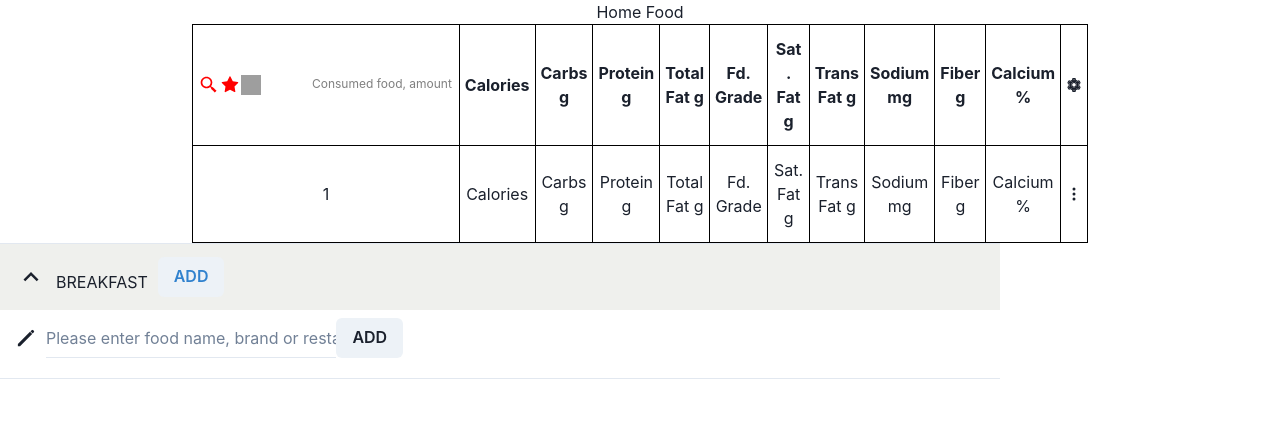
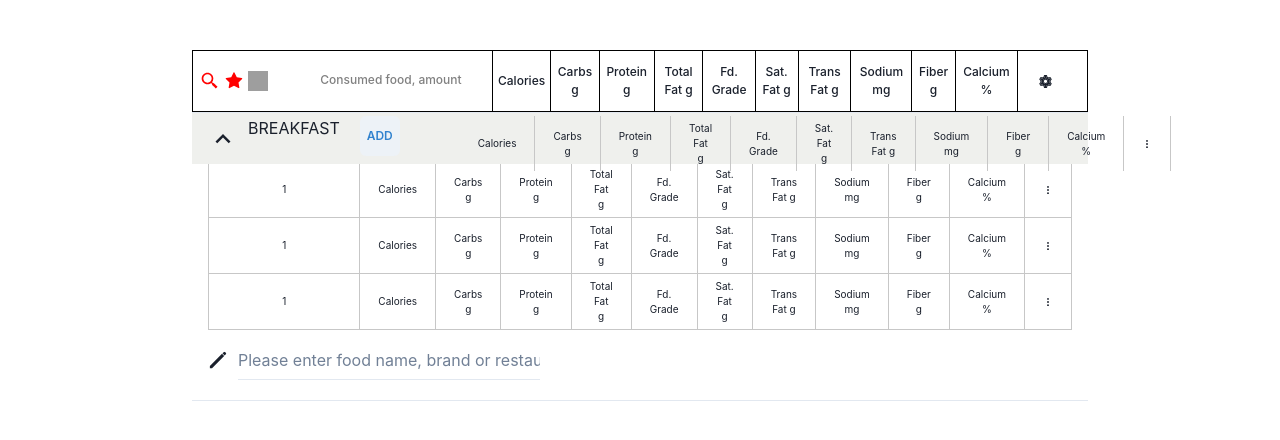
Before and after one commit to surajDongre-16/sloppy-impulse-7268, a React (Create React App) app in the folder sloppy-impulse-7268/frontend/: page /food in a window 1280 px wide. Shown: the top 440 px of the page. Built offline with nearby package versions, Linux system fonts and the light colour scheme; grey boxes are pictures that could not be loaded.

Commit message:
breakfastdone

```diff
--- a/sloppy-impulse-7268/frontend/src/Pages/Foodpage/Breakfast.jsx
+++ b/sloppy-impulse-7268/frontend/src/Pages/Foodpage/Breakfast.jsx
@@ -1,5 +1,7 @@
 import React from 'react'
 import { IoPencilSharp } from "react-icons/io5";
+import style from './Food.module.css'
+import { BsThreeDotsVertical } from "react-icons/bs";
 
 import {
     Accordion,
@@ -19,23 +21,27 @@ import {
     MenuOptionGroup,
     MenuDivider,
     Flex,
+    Text,
 } from '@chakra-ui/react'
 function Breakfast() {
     return (
         <div>
 
 
-            <Accordion defaultIndex={[0]} allowMultiple>
-                <AccordionItem w='1000px'>
-                    <h2>
-                        <AccordionButton bg='rgb(239,240,237)'>
+            <Accordion w='70%' m='auto' defaultIndex={[0]} allowMultiple>
+                <AccordionItem>
+
+                    <AccordionButton bg='rgb(239,240,237)' >
                         <AccordionIcon fontSize='30px' />
-                            <Box pt='18px' pl='10px' textAlign='center' h='50px'>
 
-                                BREAKFAST
-                            </Box>
+
+                        <Flex textAlign='center' mt='-5px' h='40px'>
+                            <Box w='20%' >
+                                <Flex  >
+                                    <Text pl='10px'> BREAKFAST</Text>
+
                                     <Menu>
-                                <MenuButton as={Button} ml='10px' color='blue.500' >
+                                        <MenuButton as={Button} ml='20px' fontSize='12px' p='5px 5px' color='blue.500' >
                                             ADD
                                         </MenuButton>
                                         <MenuList>
@@ -44,25 +50,98 @@ function Breakfast() {
                                             <MenuItem>Quick</MenuItem>
                                         </MenuList>
                                     </Menu>
+                                </Flex>
+                            </Box>
+                            <Box w='80%' ml='60px' >
+                                <thead className={style.tableheadBreak}  >
+
+                                    <th data-lable="Calories">Calories</th>
+                                    <th data-lable="Carbs g">Carbs g</th>
+                                    <th data-lable="Protein g">Protein g</th>
+                                    <th data-lable="Total Fat g">Total Fat g</th>
+                                    <th data-lable="Fd. Grade">Fd. Grade</th>
+                                    <th data-lable="Sat. Fat g">Sat. Fat g</th>
+                                    <th data-lable="Trans Fat g">Trans Fat g</th>
+                                    <th data-lable="Sodium mg">Sodium mg</th>
+                                    <th data-lable="Fiber g">Fiber g</th>
+                                    <th data-lable="Calcium %">Calcium %</th>
+                                    <th data-lable="Marks"><BsThreeDotsVertical /></th>
+
+
+                                </thead>
+                            </Box>
+                        </Flex>
+
 
 
 
                     </AccordionButton>
-                    </h2>
+
                     <AccordionPanel >
+                        <Box mt='-10px'>
 
-                        <Flex >
+                            <tbody id={style.addedrows}>
+                                <tr>
+                                    <td data-lable="Consumed food, amount">1</td>
+                                    <td data-lable="Calories">Calories</td>
+                                    <td data-lable="Carbs g">Carbs g</td>
+                                    <td data-lable="Protein g">Protein g</td>
+                                    <td data-lable="Total Fat g">Total Fat g</td>
+                                    <td data-lable="Fd. Grade">Fd. Grade</td>
+                                    <td data-lable="Sat. Fat g">Sat. Fat g</td>
+                                    <td data-lable="Trans Fat g">Trans Fat g</td>
+                                    <td data-lable="Sodium mg">Sodium mg</td>
+                                    <td data-lable="Fiber g">Fiber g</td>
+                                    <td data-lable="Calcium %">Calcium %</td>
+                                    <td data-lable="Marks"><BsThreeDotsVertical /></td>
+
+                                </tr>
+                                <tr>
+                                    <td data-lable="Consumed food, amount">1</td>
+                                    <td data-lable="Calories">Calories</td>
+                                    <td data-lable="Carbs g">Carbs g</td>
+                                    <td data-lable="Protein g">Protein g</td>
+                                    <td data-lable="Total Fat g">Total Fat g</td>
+                                    <td data-lable="Fd. Grade">Fd. Grade</td>
+                                    <td data-lable="Sat. Fat g">Sat. Fat g</td>
+                                    <td data-lable="Trans Fat g">Trans Fat g</td>
+                                    <td data-lable="Sodium mg">Sodium mg</td>
+                                    <td data-lable="Fiber g">Fiber g</td>
+                                    <td data-lable="Calcium %">Calcium %</td>
+                                    <td data-lable="Marks"><BsThreeDotsVertical /></td>
+
+                                </tr>
+                                <tr>
+                                    <td data-lable="Consumed food, amount">1</td>
+                                    <td data-lable="Calories">Calories</td>
+                                    <td data-lable="Carbs g">Carbs g</td>
+                                    <td data-lable="Protein g">Protein g</td>
+                                    <td data-lable="Total Fat g">Total Fat g</td>
+                                    <td data-lable="Fd. Grade">Fd. Grade</td>
+                                    <td data-lable="Sat. Fat g">Sat. Fat g</td>
+                                    <td data-lable="Trans Fat g">Trans Fat g</td>
+                                    <td data-lable="Sodium mg">Sodium mg</td>
+                                    <td data-lable="Fiber g">Fiber g</td>
+                                    <td data-lable="Calcium %">Calcium %</td>
+                                    <td data-lable="Marks"><BsThreeDotsVertical /></td>
+
+                                </tr>
+                            </tbody>
+                        </Box>
+                        <Flex mt='10px'>
 
                             <Box mt='10px' mr='10px' fontSize='20px'><IoPencilSharp /> </Box>
-                            <Box w='30%'>   <Input variant='flushed' placeholder='Please enter food name, brand or restaurant' /></Box>
-                            <Button>ADD</Button>
+
+                            <Box w='35%' >   <Input variant='flushed' placeholder='Please enter food name, brand or restaurant' /></Box>
+
 
                         </Flex>
+
                     </AccordionPanel>
                 </AccordionItem>
-            </Accordion>
+            </Accordion >
 
-        </div>
+        </div >
     )
 }
 
--- a/sloppy-impulse-7268/frontend/src/Pages/Foodpage/Food.module.css
+++ b/sloppy-impulse-7268/frontend/src/Pages/Foodpage/Food.module.css
@@ -11,22 +11,31 @@
     width: 70%;
     margin: auto;
     border-collapse: collapse;
+    margin-top: 50px;
 }
 
-.table th,
-.table td {
+.table th {
     padding: 12px 5px;
     border: 1px solid black;
     text-align: center;
+    font-size: 12px;
+    height: 40px;
+    font-weight: 500;
 }
 
 /* .table th {
     background-color: aquamarine;
 } */
+.table th:nth-child(12) {
+    width: 70px;
+    padding-left: 20px;
+    font-size: 15px;
+    cursor: pointer;
+}
 
 .table th:nth-child(1) {
     color: red;
-    width: 400px;
+    width: 300px;
 
 }
 
@@ -34,6 +43,7 @@
     display: flex;
     justify-content: space-around;
     width: 25%;
+    /* font-size: 12px; */
 
 }
 
@@ -46,10 +56,43 @@
 }
 
 
+/* breakfast table */
+.tableheadBreak th {
+    padding: 5px 18px;
+    border-right: 0.1px solid rgb(199, 199, 199);
 
 
+    text-align: center;
+    font-size: 10px;
+    height: 40px;
+    font-weight: 400;
+}
 
-@media (min-width:0px)and (max-width:558px) {
+
+/* Added rows */
+
+
+#addedrows td {
+    padding: 5px 18px;
+    border-right: 0.1px solid rgb(199, 199, 199);
+    border-bottom: 0.1px solid rgb(199, 199, 199);
+    text-align: center;
+    font-size: 10px;
+    height: 40px;
+    font-weight: 400;
+}
+
+#addedrows td:nth-child(1) {
+    border-left: 0.1px solid rgb(199, 199, 199);
+    width: 285px;
+}
+
+/* .tableBreak td:nth-child(1) {
+    margin-left: 550px;
+} */
+
+
+/* @media (min-width:0px)and (max-width:558px) {
     .table thead {
         display: none;
     }
@@ -87,4 +130,4 @@
         color: aqua;
     }
 
-}
+} */
--- a/sloppy-impulse-7268/frontend/src/Pages/Foodpage/FoodMain.jsx
+++ b/sloppy-impulse-7268/frontend/src/Pages/Foodpage/FoodMain.jsx
@@ -3,14 +3,13 @@ import style from './Food.module.css';
 import { BiSearchAlt2 } from "react-icons/bi";
 import { AiFillStar } from "react-icons/ai";
 import { AiTwotoneSetting } from "react-icons/ai";
-import { BsThreeDotsVertical } from "react-icons/bs";
 import Breakfast from './Breakfast';
 
 
 function FoodMain() {
     return (
         <div>
-            <h1>Home Food</h1>
+
 
             <table className={style.table}>
 
@@ -22,7 +21,7 @@ function FoodMain() {
                                 <div>  <AiFillStar /></div>
                                 <img style={{ width: "20px" }} src='https://s3.amazonaws.com/img.mynetdiary.com/premiumrecipe/ic_premium_recipes.png' alt="img" />
                             </div>
-                            <div style={{ paddingLeft: '50px', color: 'gray', fontSize: '12px', fontWeight: "400" }}><p>Consumed food, amount</p></div>
+                            <div style={{ paddingLeft: '50px', color: 'gray', fontSize: '12px' }}><p>Consumed food, amount</p></div>
                         </div>
                     </th>
                     <th>Calories</th>
@@ -39,10 +38,10 @@ function FoodMain() {
                 </thead>
 
 
-                <tbody>
-                    <tr>
+                {/* <tbody>
+                    <tr width='10px'>
 
-                        {/*
+
                 <tbody>
                     <tr>
                         <td data-lable="Consumed food, amount">1</td>
@@ -59,8 +58,9 @@ function FoodMain() {
                         <td data-lable="Marks"><BsThreeDotsVertical /></td>
 
                     </tr>
-                </tbody> */}
+                </tbody>
 
+                        <Breakfast />
 
 
                     </tr>
@@ -80,7 +80,9 @@ function FoodMain() {
 
                     </tr>
 
-                </tbody>
+                </tbody> */}
+
+
 
             </table >
             <Breakfast />
```
Lines whose indentation alone changed are shown as unchanged.
